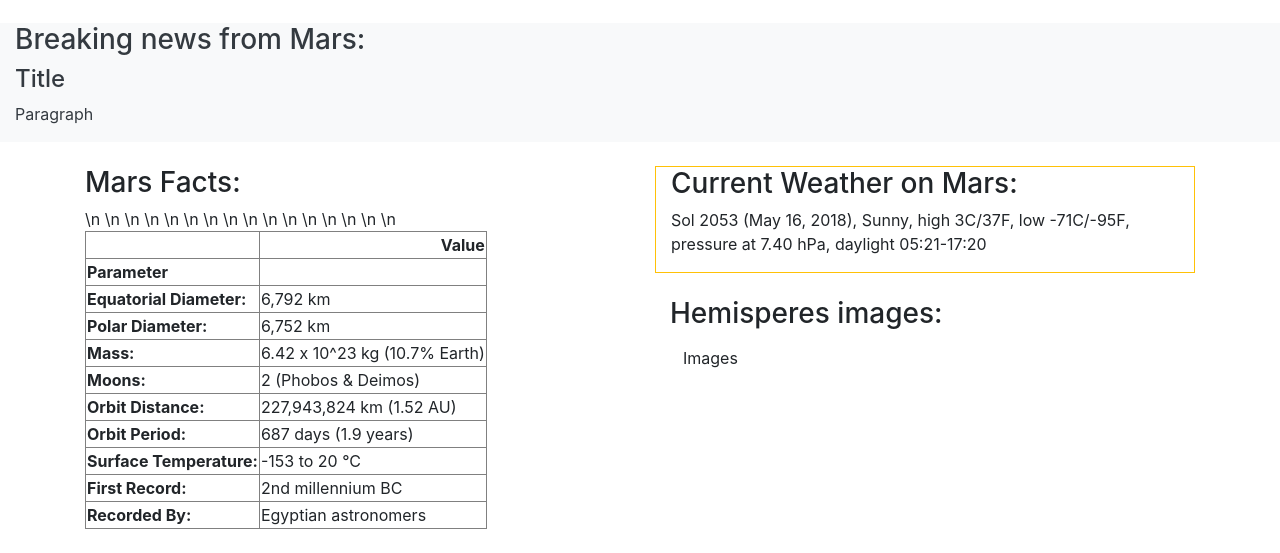
After one commit to Gryazzz/Mission_to_Mars, a Flask app: template templates/test.html in a window 1280 px wide. The commit adds this page. Shown: the part 942-1495 px from the top of the page. Run offline with Flask 2, Linux system fonts and the light colour scheme; the template is opened without the code that fills it, so the values that code supplies are empty; some libraries are stand-ins or nearby versions.

Commit message:
in-progress

```diff
--- /dev/null
+++ b/templates/test.html
@@ -0,0 +1,69 @@
+<!DOCTYPE html>
+<html lang="en">
+<head>
+    <meta charset="utf-8" />
+    <meta http-equiv="X-UA-Compatible" content="IE=edge">
+    <title>Test Page</title>
+    <meta name="viewport" content="width=device-width, initial-scale=1, shrink-to-fit=no">
+    <link rel="stylesheet" href="bootstrap.min.css">
+    <link rel="stylesheet" type="text/css" media="screen" href="main.css"/>
+
+</head>
+<body>
+    <div class="jumbotron text-center py-3">
+        <h4 class="display-4">Mars Information Online</h4>
+        <p class="lead">On this web site you can find the actual information about the planet Mars</p>
+        <hr class="my-2">
+        <p>Press the button below to get the newest data:</p>
+        <a class="btn btn-outline-success btn-lg" href="#" role="button">Renew</a>
+    </div>
+
+    <div class="container-fluid">
+        <div class="row">
+            <div class="col-12 text-center">
+                <h3 class="display-5">Featured Mars Image:</h3>
+            </div>
+        </div>
+        <div class="row">
+            <div class="col-xl-8 offset-xl-2 col-md-10 offset-md-1">
+                <img src="https://www.jpl.nasa.gov/spaceimages/images/largesize/PIA14106_hires.jpg" class="img-responsive w-100" alt="Background image"/>
+            </div>
+        </div>
+
+    </div>
+
+    <div class="container-fluid bg-light text-dark mt-4">
+        <div class="row">
+            <div class='col-12'>
+                <h3>Breaking news from Mars:</h3>
+                <h4>Title</h4>
+                <p>Paragraph</p>
+            </div>
+        </div>
+    </div>
+
+    <div class="container mt-4">
+        <div class="row">
+            <div class="col-md mb-4 text-left">
+                <h3>Mars Facts:</h3>
+
+                    <table border="1" class="dataframe">  <thead>    <tr style="text-align: right;">      <th></th>      <th>Value</th>    </tr>    <tr>      <th>Parameter</th>     <th></th>   </tr>  </thead>  <tbody>   <tr>     <th>Equatorial Diameter:</th>     <td>6,792 km</td>    </tr>   <tr>     <th>Polar Diameter:</th>     <td>6,752 km</td>   </tr>   <tr>     <th>Mass:</th>     <td>6.42 x 10^23 kg (10.7% Earth)</td>  </tr>  <tr>      <th>Moons:</th>     <td>2 (Phobos &amp; Deimos)</td>    </tr>    <tr>     <th>Orbit Distance:</th>      <td>227,943,824 km (1.52 AU)</td>   </tr>  <tr>    <th>Orbit Period:</th>\n      <td>687 days (1.9 years)</td>\n    </tr>\n    <tr>\n      <th>Surface Temperature:</th>\n      <td>-153 to 20 °C</td>\n    </tr>\n    <tr>\n      <th>First Record:</th>\n      <td>2nd millennium BC</td>\n    </tr>\n    <tr>\n      <th>Recorded By:</th>\n      <td>Egyptian astronomers</td>\n    </tr>\n  </tbody>\n</table>
+            </div>
+            <div class="col-md">
+                <div class="container border border-warning">
+                    <h3>Current Weather on Mars:</h3>
+                    <p>Sol 2053 (May 16, 2018), Sunny, high 3C/37F, low -71C/-95F, pressure at 7.40 hPa, daylight 05:21-17:20</p>
+                </div>
+                <div class="container mt-4">
+                    <h3>Hemisperes images:</h3>
+                    <a class="btn" href="#">Images</a>
+                </div>
+            </div>
+        </div>
+    </div>
+
+    <script src="https://code.jquery.com/jquery-3.3.1.slim.min.js" integrity="sha384-q8i/X+965DzO0rT7abK41JStQIAqVgRVzpbzo5smXKp4YfRvH+8abtTE1Pi6jizo" crossorigin="anonymous"></script>
+    <script src="https://cdnjs.cloudflare.com/ajax/libs/popper.js/1.14.3/umd/popper.min.js" integrity="sha384-ZMP7rVo3mIykV+2+9J3UJ46jBk0WLaUAdn689aCwoqbBJiSnjAK/l8WvCWPIPm49" crossorigin="anonymous"></script>
+    <script src="https://stackpath.bootstrapcdn.com/bootstrap/4.1.1/js/bootstrap.min.js" integrity="sha384-smHYKdLADwkXOn1EmN1qk/HfnUcbVRZyYmZ4qpPea6sjB/pTJ0euyQp0Mk8ck+5T" crossorigin="anonymous"></script>
+</body>
+</html>
```
Also changed, not shown: templates/index.html (+9 -12 lines).
